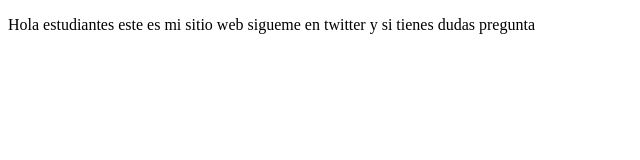
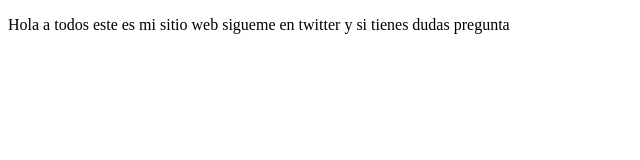
Before and after one commit to Cindyfc/ProjectDemoCursoPrework, a plain HTML site: page index.html in a window 1280 px wide. Shown: the whole page, without its empty margins (0-640 px from the left). Drawn offline with Linux system fonts and the light colour scheme.

```diff
--- a/index.html
+++ b/index.html
@@ -1,4 +1,5 @@
 <!DOCTYPE html>
+
 <html lang="en">
 <head>
     <meta charset="UTF-8">
@@ -6,6 +7,6 @@
     <title>Hola mundo</title>
 </head>
 <body>
-    <p>Hola estudiantes este es mi sitio web sigueme en twitter y si tienes dudas pregunta</p>
+    <p>Hola a todos este es mi sitio web sigueme en twitter y si tienes dudas pregunta</p>
 </body>
 </html>
```
